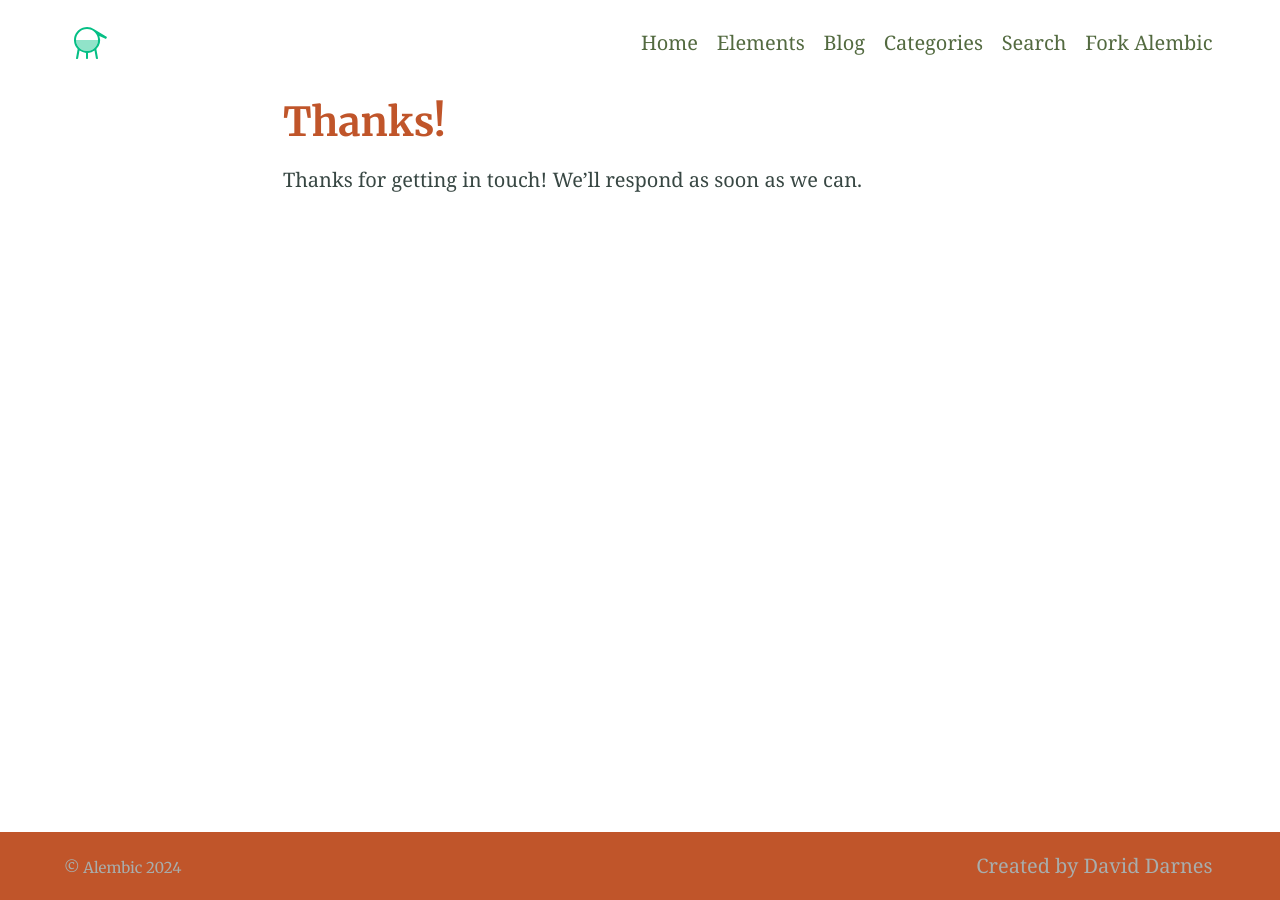
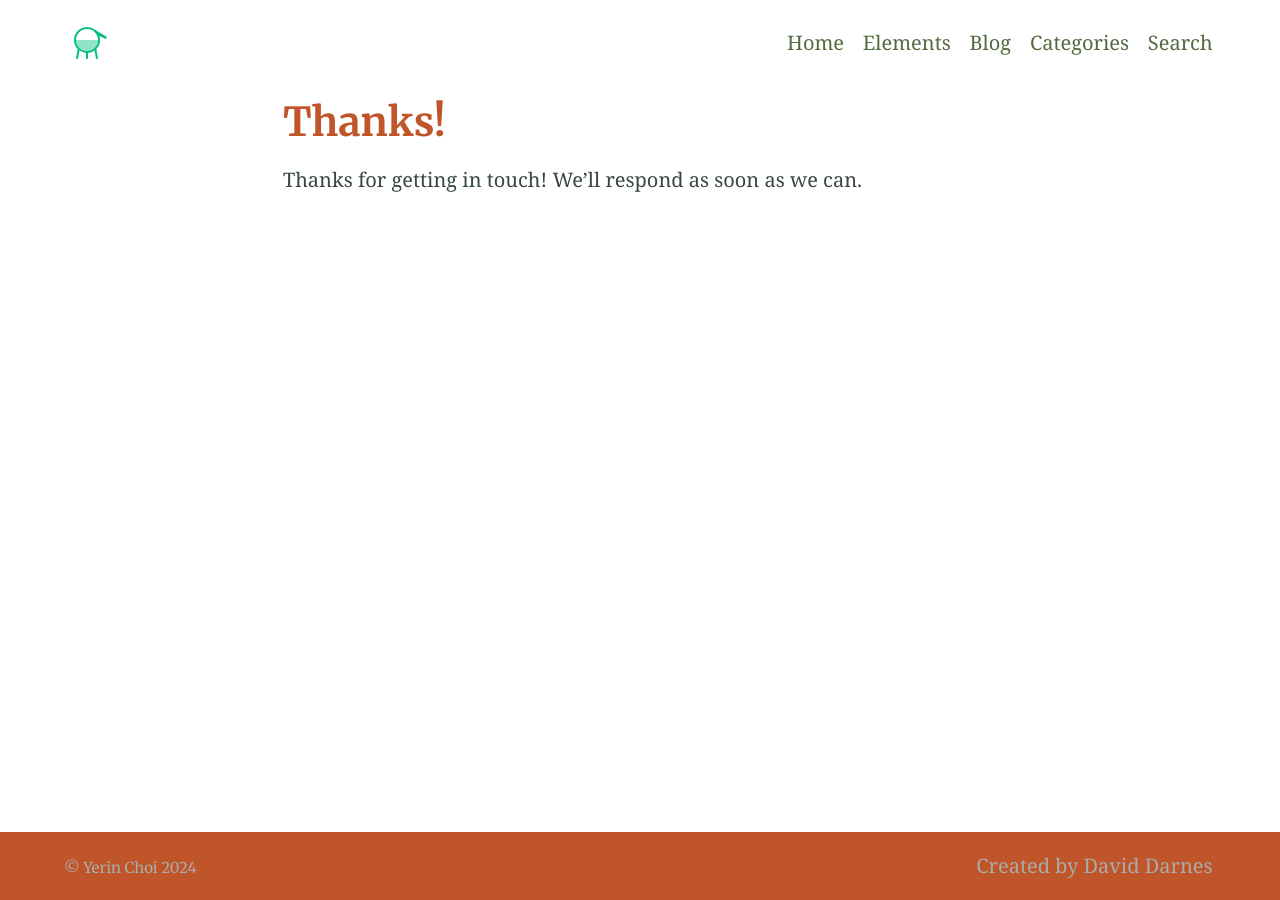
Before and after one commit to lakahaga/yerin-choi, a Jekyll site: the page built from thanks.md, in a window 1280 px wide. Built offline with Jekyll 4.4.1, drawn with Linux system fonts in a browser that asks for light colours.

Commit message:
Update _config.yml

```diff
--- a/_config.yml
+++ b/_config.yml
@@ -40,14 +40,12 @@ paginate_path: blog/page:num # jekyll-paginate > blog page
 jekyll-mentions: https://twitter.com # jekyll-mentions > service used when @replying
 twitter:
   username: DavidDarnes # jekyll-seo-tag > Owners twitter username
-author: DavidDarnes # jekyll-seo-tag > default author
+author: YerinChoi # jekyll-seo-tag > default author
 social: # jekyll-seo-tag > social overrides
-  name: David Darnes # jekyll-seo-tag > real name
+  name: Yerin Choi # jekyll-seo-tag > real name
   links:  # jekyll-seo-tag > social aliases (sameAs)
-    - https://twitter.com/DavidDarnes
-    - https://www.facebook.com/daviddarnes
-    - https://www.linkedin.com/in/daviddarnes
-    - https://github.com/daviddarnes
+    - https://linkedin.com/in/yerin-choi-a30a4522a
+    - https://github.com/lakahaga
 # markdown: CommonMark # Markdown parse settings, CommonMark performs slightly better an others in build time
 # commonmark:
   # options: ["SMART", "FOOTNOTES"]
@@ -93,13 +91,13 @@ defaults:
 # 7. Site settings
 encoding: utf-8 # Make sure the encoding is right
 lang: en-GB # Set the site language
-title: "Alembic" # Site name or title, also used in jekyll-seo-tag
+title: "Yerin Choi" # Site name or title, also used in jekyll-seo-tag
 logo: "/assets/logos/logo.svg" # Site logo, also used in jekyll-seo-tag
 description: "Alembic is a starting point for Jekyll projects. Rather than starting from scratch, this boilerplate is designed to get the ball rolling immediately" # Site description and default description, also used in jekyll-seo-tag
 url: "https://alembic.darn.es" # Site url, also used in jekyll-seo-tag
 baseurl: ""
 repo: "https://github.com/daviddarnes/alembic"
-email: "me@daviddarnes.com"
+email: "eriny77c@gmail.com"
 # disqus: "alembic-1" # Blog post comments, uncomment the option and set the site ID from your Disqus account
 # date_format: "%-d %B %Y" # Blog post date formatting using placeholder formatting
 # google_analytics: ""
@@ -131,19 +129,16 @@ navigation_header:
   url: /categories/
 - title: Search
   url: /search/
-- title: Fork Alembic
-  url: https://github.com/daviddarnes/alembic
+
 
 navigation_footer:
 - title: Created by David Darnes
   url: https://darn.es
 
 social_links: # Appears in sidebar. Set the urls then uncomment and comment out as desired
-  Twitter: https://twitter.com/DavidDarnes
-  LinkedIn: https://www.linkedin.com/in/daviddarnes
-  GitHub: https://github.com/daviddarnes
-  link: https://darn.es
-  RSS: /feed.xml
+  LinkedIn: https://linkedin.com/in/yerin-choi-a30a4522a
+  GitHub: https://github.com/lakahaga
+
 
 sharing_links: # Appear at the bottom of single blog posts, add as desired. The value can be 'true' or the desired button colour
   Twitter: "#0d94e7"
```
